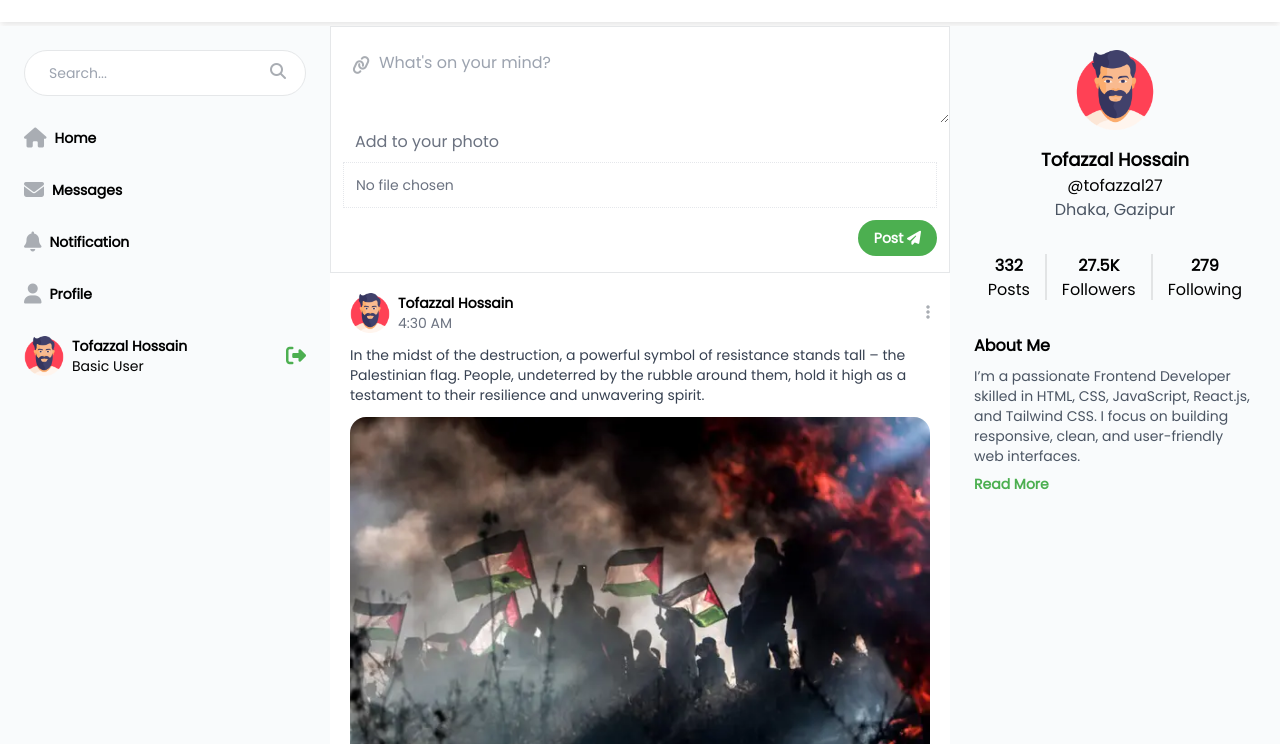
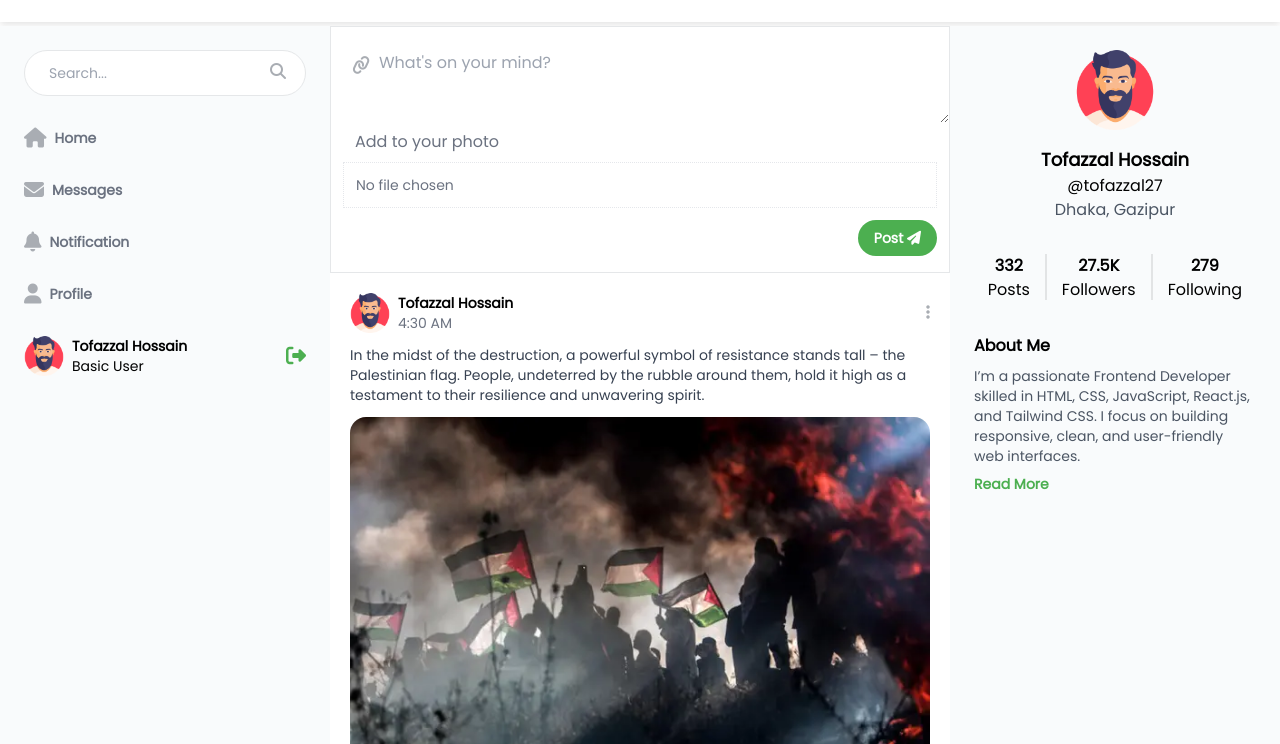
Before and after one commit to Tofazzal26/ZyroNet, a plain HTML site: page index.html in a window 1280 px wide. Shown: the part 56-800 px from the top of the page. Drawn offline with nearby package versions, Linux system fonts and the light colour scheme.

Commit message:
some style change

```diff
--- a/index.html
+++ b/index.html
@@ -55,16 +55,16 @@
                   ></i>
                 </div>
                 <div class="font-semibold space-y-8 mt-8">
-                  <h2 class="flex items-center gap-2 text-sm">
+                  <h2 class="flex items-center gap-2 text-sm text-gray-500">
                     <i class="fas fa-home icon"></i> Home
                   </h2>
-                  <h2 class="flex items-center gap-2 text-sm">
+                  <h2 class="flex items-center gap-2 text-gray-500 text-sm">
                     <i class="fas fa-envelope icon"></i> Messages
                   </h2>
-                  <h2 class="flex items-center gap-2 text-sm">
+                  <h2 class="flex items-center gap-2 text-gray-500 text-sm">
                     <i class="fas fa-bell icon"></i> Notification
                   </h2>
-                  <h2 class="flex items-center gap-2 text-sm">
+                  <h2 class="flex items-center gap-2 text-gray-500 text-sm">
                     <i class="fas fa-user icon"></i> Profile
                   </h2>
                 </div>
```
